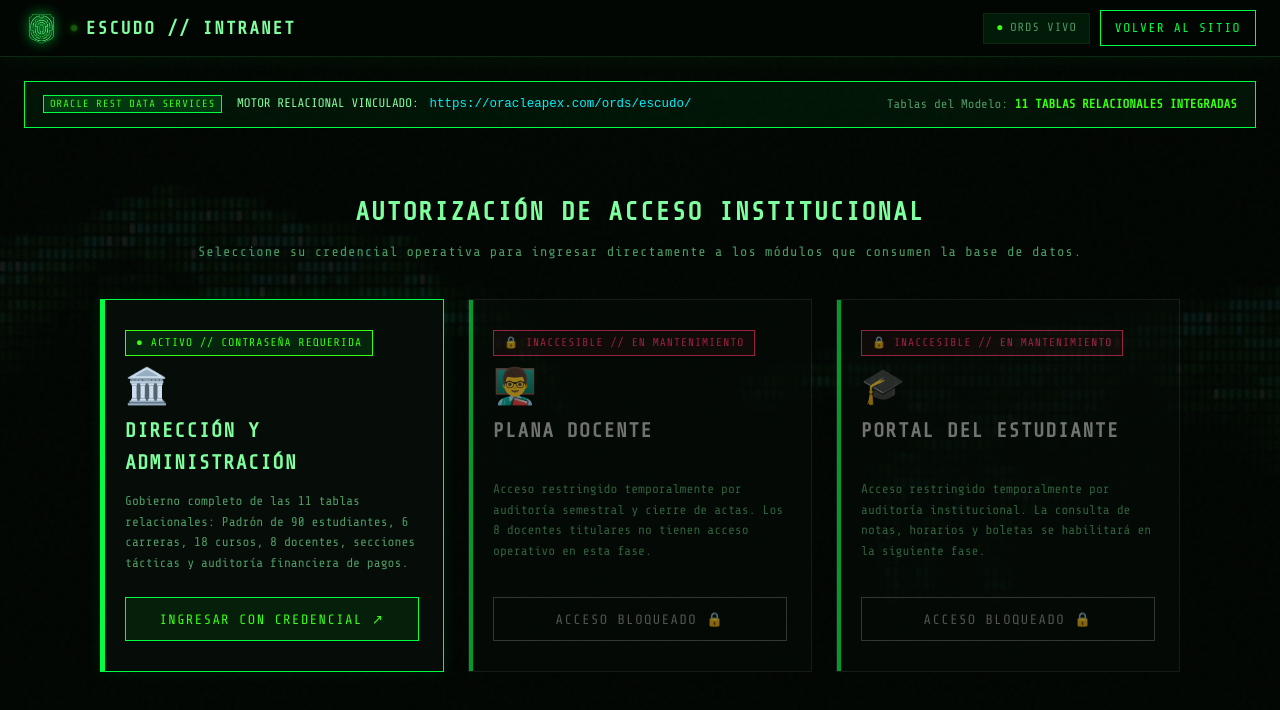
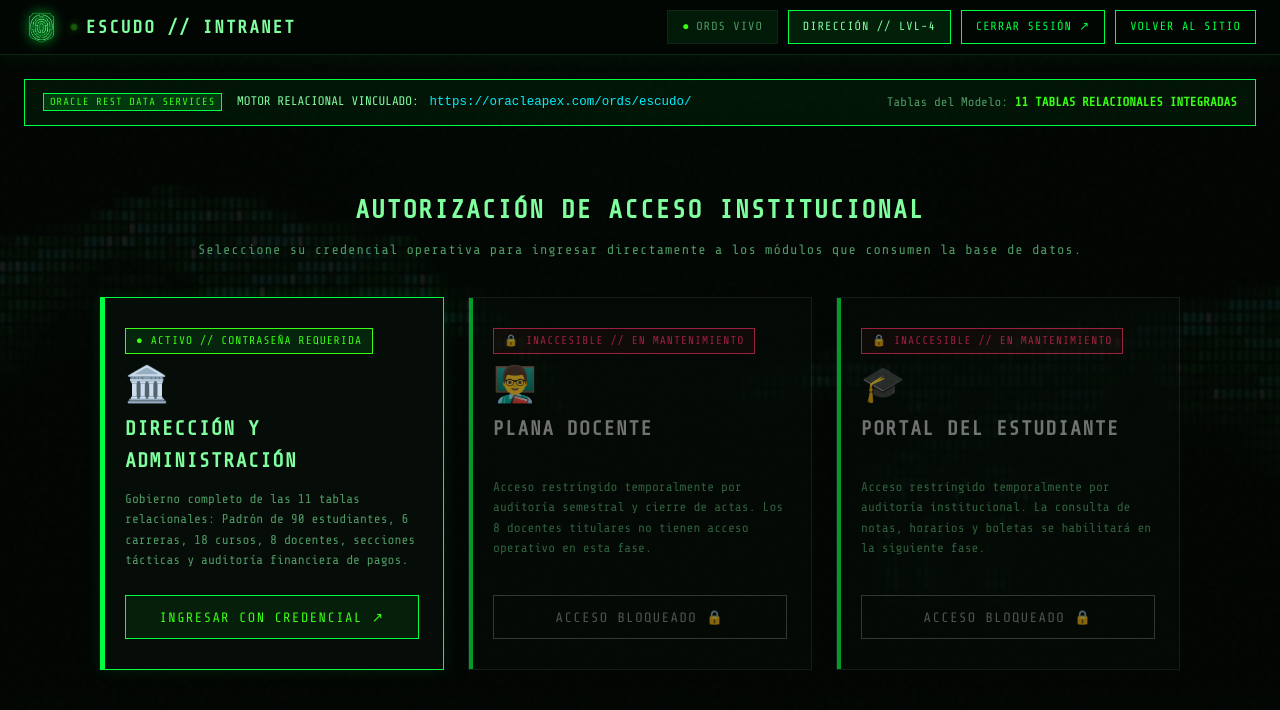
Before and after one commit to alyssunrise-13/ESCUDO, a plain HTML site: page intranet.html in a window 1280 px wide. Drawn offline with nearby package versions, Linux system fonts and the light colour scheme; no server answers.

Commit message:
fix: Bloquear exactamente a 34px la altura de todos los botones y pills del header y remover estilos redundantes

```diff
--- a/intranet.html
+++ b/intranet.html
@@ -62,14 +62,6 @@
             background-attachment: fixed;
         }
 
-        .btn-header-compact {
-            padding: 5px 12px;
-            font-size: 0.74rem;
-            white-space: nowrap;
-            letter-spacing: 1px;
-            cursor: pointer;
-        }
-
         body::after {
             position: fixed;
             z-index: -1;
@@ -144,20 +136,36 @@
             flex-shrink: 0;
         }
 
+        /* LOCKED EQUAL HEIGHT FOR ALL HEADER BUTTONS/PILLS (PC & LAPTOP: EXACTLY 34PX) */
+        .soc-header-right > * {
+            height: 34px !important;
+            min-height: 34px !important;
+            max-height: 34px !important;
+            line-height: 32px !important;
+            padding: 0 14px !important;
+            box-sizing: border-box !important;
+            font-size: 0.74rem !important;
+            font-family: var(--mono) !important;
+            letter-spacing: 1px !important;
+            text-transform: uppercase !important;
+            display: inline-flex !important;
+            align-items: center !important;
+            justify-content: center !important;
+            gap: 6px !important;
+            border-width: 1px !important;
+            border-style: solid !important;
+            white-space: nowrap !important;
+            vertical-align: middle !important;
+            text-decoration: none !important;
+            margin: 0 !important;
+        }
+
         .apex-status-pill {
             background: rgba(0, 255, 65, 0.08);
-            border: 1px solid var(--panel-borde);
+            border-color: var(--panel-borde);
             color: var(--verde-suave);
-            padding: 5px 12px;
-            font-size: 0.74rem;
-            letter-spacing: 1px;
-            text-transform: uppercase;
-            display: inline-flex;
-            align-items: center;
-            gap: 6px;
             cursor: pointer;
-            transition: all 0.2s;
-            white-space: nowrap;
+            transition: all 0.2s ease;
         }
 
         .apex-status-pill:hover {
@@ -168,14 +176,25 @@
 
         .active-role-tag {
             background: rgba(0, 255, 65, 0.1);
-            border: 1px solid var(--verde);
+            border-color: var(--verde);
             color: var(--verde-claro);
-            padding: 5px 10px;
-            font-size: 0.74rem;
-            letter-spacing: 1.5px;
-            text-transform: uppercase;
-            white-space: nowrap;
             display: none;
+            cursor: default !important;
+        }
+
+        .btn-header-action {
+            background: transparent;
+            color: var(--verde);
+            border-color: var(--verde);
+            cursor: pointer;
+            transition: all 0.2s ease;
+        }
+
+        .btn-header-action:hover {
+            background: var(--verde);
+            color: var(--fondo);
+            font-weight: 700;
+            box-shadow: 0 0 12px rgba(0, 255, 65, 0.4);
         }
 
         .btn-tactical {
@@ -719,12 +738,13 @@
                 gap: 8px;
             }
 
-            .apex-status-pill,
-            .btn-header-compact,
-            .active-role-tag {
-                font-size: 0.7rem;
-                padding: 0 10px;
-                height: 30px;
+            .soc-header-right > * {
+                height: 32px !important;
+                min-height: 32px !important;
+                max-height: 32px !important;
+                line-height: 30px !important;
+                padding: 0 10px !important;
+                font-size: 0.7rem !important;
             }
 
             .live-rest-banner {
@@ -912,8 +932,8 @@
                 <span style="color: var(--verde-brillante);">●</span> ORDS VIVO
             </div>
             <div class="active-role-tag" id="header-role-tag">DIRECCIÓN // LVL-4</div>
-            <button class="btn-tactical btn-header-compact" id="btn-switch-role" style="display: none;" onclick="showRoleScreen()">Cerrar Sesión ↗</button>
-            <a href="index.html" class="btn-tactical btn-header-compact" id="btn-back-home">Volver al Sitio</a>
+            <button class="btn-header-action" id="btn-switch-role" style="display: none;" onclick="showRoleScreen()">Cerrar Sesión ↗</button>
+            <a href="index.html" class="btn-header-action" id="btn-back-home">Volver al Sitio</a>
         </div>
     </header>
 
```
